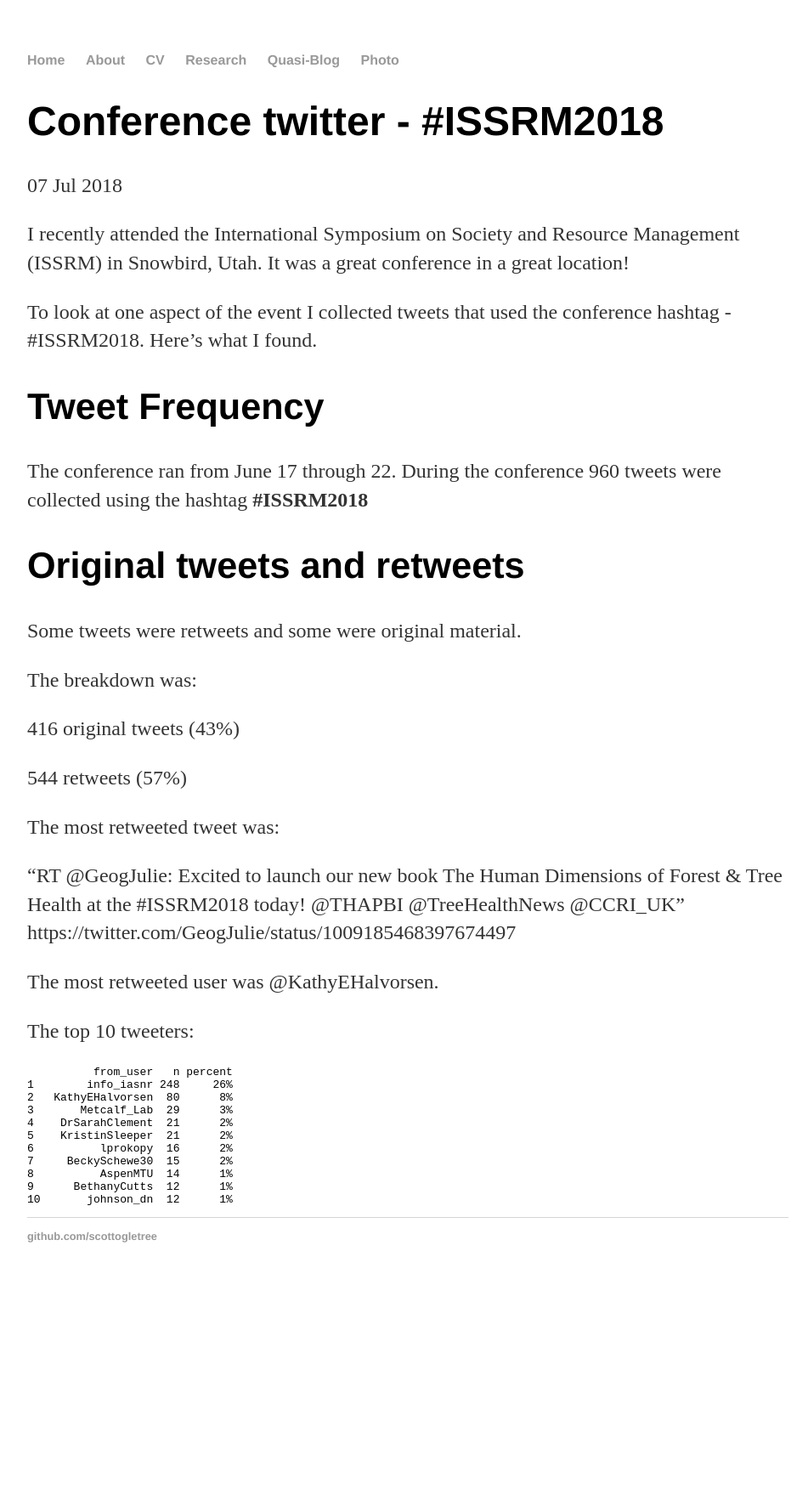
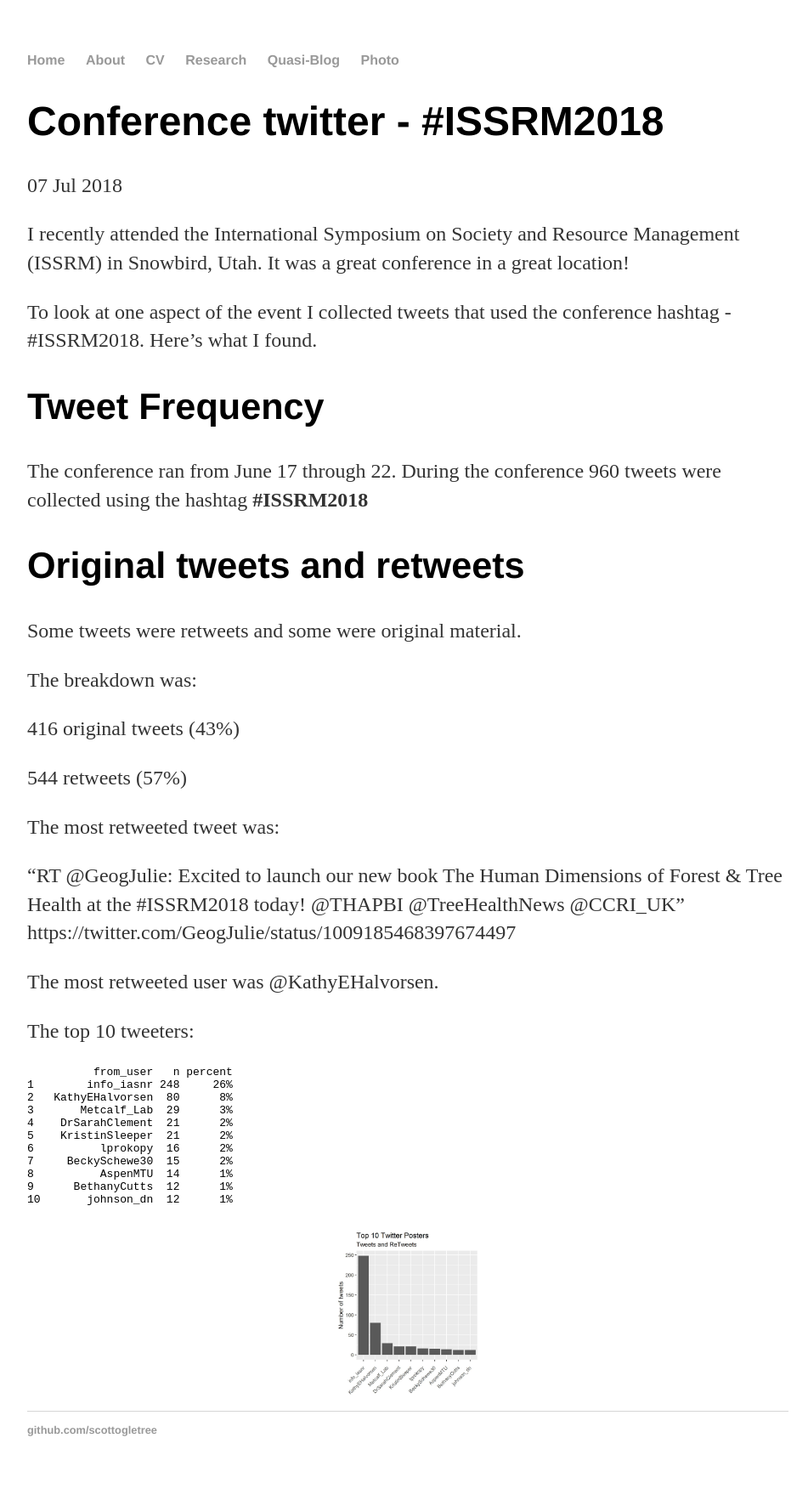
Before and after one commit to scottogletree/ogletrees.github.io, a Jekyll site: the page built from _posts/2018-07-07-ISSRM-twitter.md, in a window 1280 px wide. Shown: the whole page at 85% size, without its empty margins (160-1111 px from the left). Built offline with Jekyll 4.4.1, drawn with Linux system fonts in a browser that asks for light colours; before the commit the page ends 1524 px from its top, so only the background shows below that.

Commit message:
Update 2018-07-07-ISSRM-twitter.md

```diff
--- a/_posts/2018-07-07-ISSRM-twitter.md
+++ b/_posts/2018-07-07-ISSRM-twitter.md
@@ -42,3 +42,5 @@
     8          AspenMTU  14      1%
     9      BethanyCutts  12      1%
     10       johnson_dn  12      1%
+
+<div style="text-align: center;"><img src="/assests/ISSRM_users.jpg" alt="Drawing" style="width: 200px;"/></div>
```
